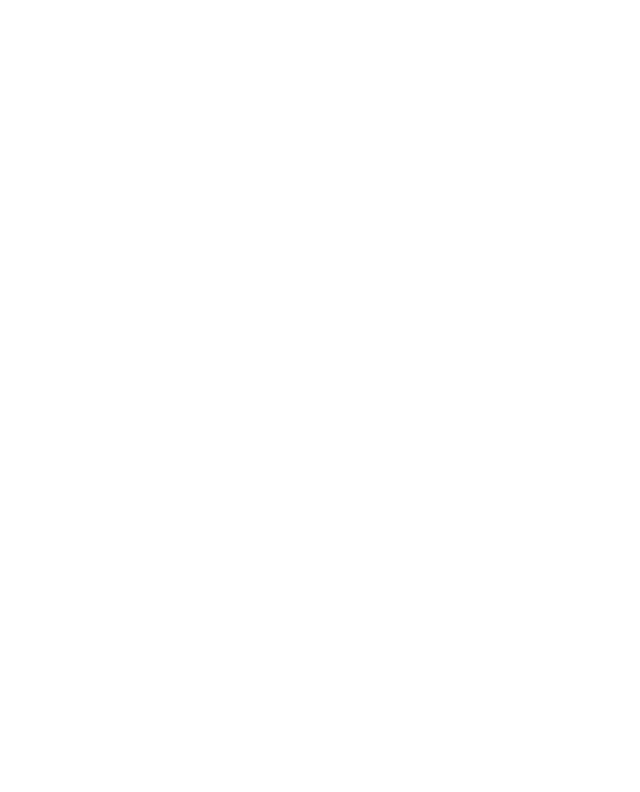
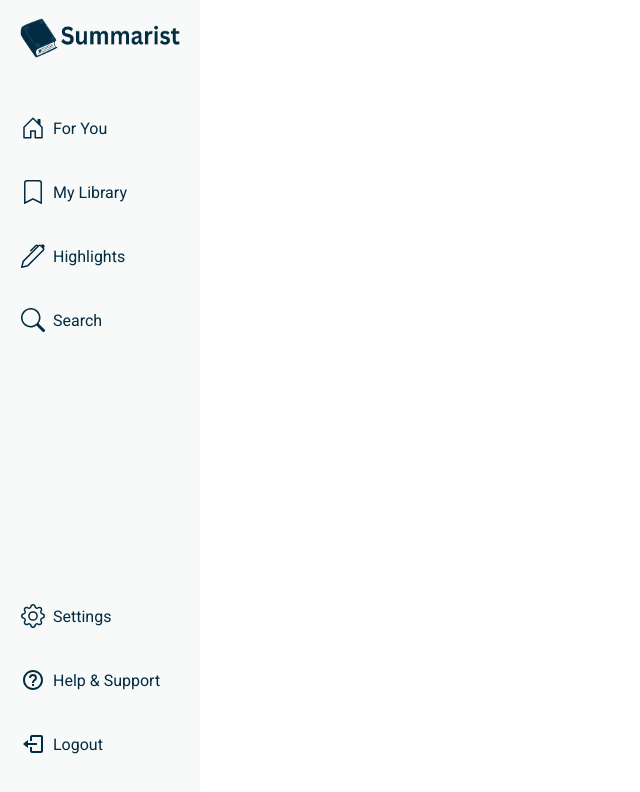
Before and after one commit to tedricc/tedric-advanced-internship, a React (Create React App) app: page /for-you in a window 1280 px wide. Before the commit this address had no page. Shown: the top 792 px of the page, without its empty margins (0-640 px from the left). Built offline with nearby package versions, Linux system fonts and the light colour scheme.

Commit message:
Created sidebar

```diff
--- a/src/App.jsx
+++ b/src/App.jsx
@@ -3,6 +3,7 @@
 import Home from "./pages/Home";
 import { useState } from "react";
 import { initializeApp } from "firebase/app";
+import ForYou from "./pages/ForYou";
 
 const firebaseConfig = {
   apiKey: "AIzaSyBcboQFWC77VkPAZzcyDApJhwtnYrLKLAU",
@@ -13,7 +14,7 @@
   appId: "1:588751824281:web:996bc2510d895eccab5f08",
 };
 
-const app = initializeApp(firebaseConfig);
+initializeApp(firebaseConfig);
 
 function App() {
   const [modal, setModal] = useState(false);
@@ -33,6 +34,10 @@
           path="/"
           element={<Home modal={modal} toggleModal={toggleModal} />}
         />
+        <Route
+          path="/for-you"
+          element={<ForYou modal={modal} toggleModal={toggleModal} />}
+        />
       </Routes>
     </Router>
   );
--- a/src/components/Footer.jsx
+++ b/src/components/Footer.jsx
@@ -10,16 +10,16 @@
               <div className="footer__link--title">Actions</div>
               <div>
                 <div className="footer__link--wrapper">
-                  <a className="footer__link">Summarist Magazine</a>
+                  <div className="footer__link">Summarist Magazine</div>
                 </div>
                 <div className="footer__link--wrapper">
-                  <a className="footer__link">Cancel Subscription</a>
+                  <div className="footer__link">Cancel Subscription</div>
                 </div>
                 <div className="footer__link--wrapper">
-                  <a className="footer__link">Help</a>
+                  <div className="footer__link">Help</div>
                 </div>
                 <div className="footer__link--wrapper">
-                  <a className="footer__link">Contact us</a>
+                  <div className="footer__link">Contact us</div>
                 </div>
               </div>
             </div>
@@ -27,16 +27,16 @@
               <div className="footer__link--title">Useful Links</div>
               <div>
                 <div className="footer__link--wrapper">
-                  <a className="footer__link">Pricing</a>
+                  <div className="footer__link">Pricing</div>
                 </div>
                 <div className="footer__link--wrapper">
-                  <a className="footer__link">Summarist Business</a>
+                  <div className="footer__link">Summarist Business</div>
                 </div>
                 <div className="footer__link--wrapper">
-                  <a className="footer__link">Gift Cards</a>
+                  <div className="footer__link">Gift Cards</div>
                 </div>
                 <div className="footer__link--wrapper">
-                  <a className="footer__link">Authors & Publishers</a>
+                  <div className="footer__link">Authors & Publishers</div>
                 </div>
               </div>
             </div>
@@ -44,16 +44,16 @@
               <div className="footer__link--title">Company</div>
               <div>
                 <div className="footer__link--wrapper">
-                  <a className="footer__link">About</a>
+                  <div className="footer__link">About</div>
                 </div>
                 <div className="footer__link--wrapper">
-                  <a className="footer__link">Careers</a>
+                  <div className="footer__link">Careers</div>
                 </div>
                 <div className="footer__link--wrapper">
-                  <a className="footer__link">Partners</a>
+                  <div className="footer__link">Partners</div>
                 </div>
                 <div className="footer__link--wrapper">
-                  <a className="footer__link">Code of Conduct</a>
+                  <div className="footer__link">Code of Conduct</div>
                 </div>
               </div>
             </div>
@@ -61,16 +61,16 @@
               <div className="footer__link--title">Other</div>
               <div>
                 <div className="footer__link--wrapper">
-                  <a className="footer__link">Sitemap</a>
+                  <div className="footer__link">Sitemap</div>
                 </div>
                 <div className="footer__link--wrapper">
-                  <a className="footer__link">Legal Notice</a>
+                  <div className="footer__link">Legal Notice</div>
                 </div>
                 <div className="footer__link--wrapper">
-                  <a className="footer__link">Terms of Service</a>
+                  <div className="footer__link">Terms of Service</div>
                 </div>
                 <div className="footer__link--wrapper">
-                  <a className="footer__link">Privacy Policies</a>
+                  <div className="footer__link">Privacy Policies</div>
                 </div>
               </div>
             </div>
--- a/src/components/LoginModal/LoginModal.jsx
+++ b/src/components/LoginModal/LoginModal.jsx
@@ -42,7 +42,7 @@
         // ...
       })
       .catch((error) => {
-        const errorCode = error.code;
+        // const errorCode = error.code;
         const errorMessage = error.message;
         setError(errorMessage);
         // ..
@@ -64,7 +64,7 @@
         // ...
       })
       .catch((error) => {
-        const errorCode = error.code;
+        // const errorCode = error.code;
         const errorMessage = error.message;
         setError(errorMessage);
       });
--- /dev/null
+++ b/src/components/SideBar/SideBar.css
@@ -0,0 +1,72 @@
+.sidebar {
+  background-color: #f7faf9;
+  width: 200px;
+  min-width: 200px;
+  position: fixed;
+  top: 0;
+  left: 0;
+  height: 100vh;
+  z-index: 1000;
+  transition: all 0.3s;
+}
+
+.sidebar__logo--wrapper {
+  display: flex;
+  align-items: center;
+  justify-content: center;
+  height: 60px;
+  padding-top: 16px;
+  max-width: 160px;
+  margin: 0 auto;
+}
+
+.sidebar__logo {
+  width: 100%;
+  height: 40px;
+  background-color: transparent;
+}
+
+.sidebar__wrapper {
+  display: flex;
+  flex-direction: column;
+  justify-content: space-between;
+  height: calc(100vh - 60px);
+  padding-bottom: 20px;
+  overflow-y: auto;
+}
+
+.sidebar__top {
+  margin-top: 40px;
+}
+
+.sidebar__link {
+  display: flex;
+  align-items: center;
+  height: 56px;
+  color: #032b41;
+  margin-bottom: 8px;
+  cursor: pointer;
+}
+
+.sidebar__link--line {
+  width: 5px;
+  height: 100%;
+  background-color: transparent;
+  margin-right: 16px;
+}
+
+.active--tab {
+  background-color: #2bd97c;
+}
+
+.sidebar__icon--wrapper {
+  display: flex;
+  align-items: center;
+  justify-content: center;
+  margin-right: 8px;
+}
+
+.sidebar__icon {
+  width: 24px;
+  height: 24px;
+}
--- /dev/null
+++ b/src/components/SideBar/SideBar.jsx
@@ -0,0 +1,79 @@
+import React, { useEffect } from "react";
+import Logo from "../../assets/logo.png";
+import { Link } from "react-router-dom";
+import {
+  BsHouseDoor,
+  BsBookmark,
+  BsPen,
+  BsSearch,
+  BsGear,
+} from "react-icons/bs";
+import { BiHelpCircle, BiLogOut } from "react-icons/bi";
+import "./SideBar.css";
+
+function SideBar() {
+  return (
+    <div className="sidebar">
+      <figure className="sidebar__logo--wrapper">
+        <img src={Logo} alt="" className="sidebar__logo" />
+      </figure>
+      <div className="sidebar__wrapper">
+        <div className="sidebar__top">
+          <Link to="/for-you" className="sidebar__link">
+            <div className="sidebar__link--line"></div>
+            <div className="sidebar__icon--wrapper">
+              <BsHouseDoor className="sidebar__icon" />
+            </div>
+            For You
+          </Link>
+          <Link to="/library" className="sidebar__link">
+            <div className="sidebar__link--line"></div>
+            <div className="sidebar__icon--wrapper">
+              <BsBookmark className="sidebar__icon" />
+            </div>
+            My Library
+          </Link>
+          <div className="sidebar__link sidebar__link--false">
+            <div className="sidebar__link--line"></div>
+            <div className="sidebar__icon--wrapper">
+              <BsPen className="sidebar__icon" />
+            </div>
+            Highlights
+          </div>
+          <div className="sidebar__link sidebar__link--false">
+            <div className="sidebar__link--line"></div>
+            <div className="sidebar__icon--wrapper">
+              <BsSearch className="sidebar__icon" />
+            </div>
+            Search
+          </div>
+        </div>
+        <div className="sidebar__bottom">
+          <Link to="/settings" className="sidebar__link">
+            <div className="sidebar__link--line"></div>
+            <div className="sidebar__icon--wrapper">
+              <BsGear className="sidebar__icon" />
+            </div>
+            Settings
+          </Link>
+          <div className="sidebar__link sidebar__link--false">
+            <div className="sidebar__link--line"></div>
+            <div className="sidebar__icon--wrapper">
+              <BiHelpCircle className="sidebar__icon" />
+            </div>
+            Help & Support
+          </div>
+          <div className="sidebar__link">
+            <div className="sidebar__link--line"></div>
+            <div className="sidebar__icon--wrapper">
+              <BiLogOut className="sidebar__icon" />
+            </div>
+            Logout
+          </div>
+        </div>
+      </div>
+    </div>
+  );
+}
+
+export default SideBar;
--- /dev/null
+++ b/src/pages/ForYou.jsx
@@ -0,0 +1,12 @@
+import React from "react";
+import SideBar from "../components/SideBar/SideBar";
+
+function ForYou() {
+  return (
+    <>
+      <SideBar />
+    </>
+  );
+}
+
+export default ForYou;
```
